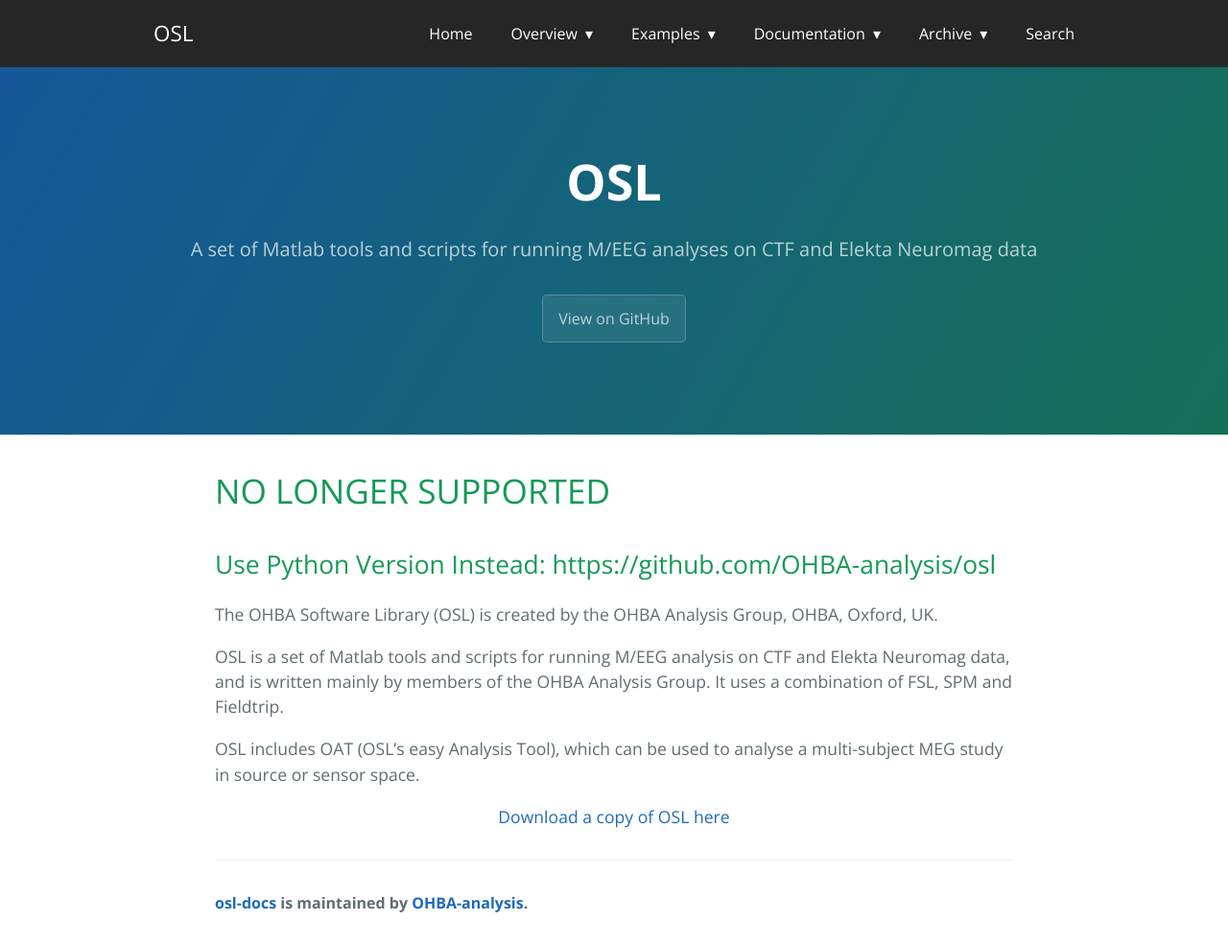
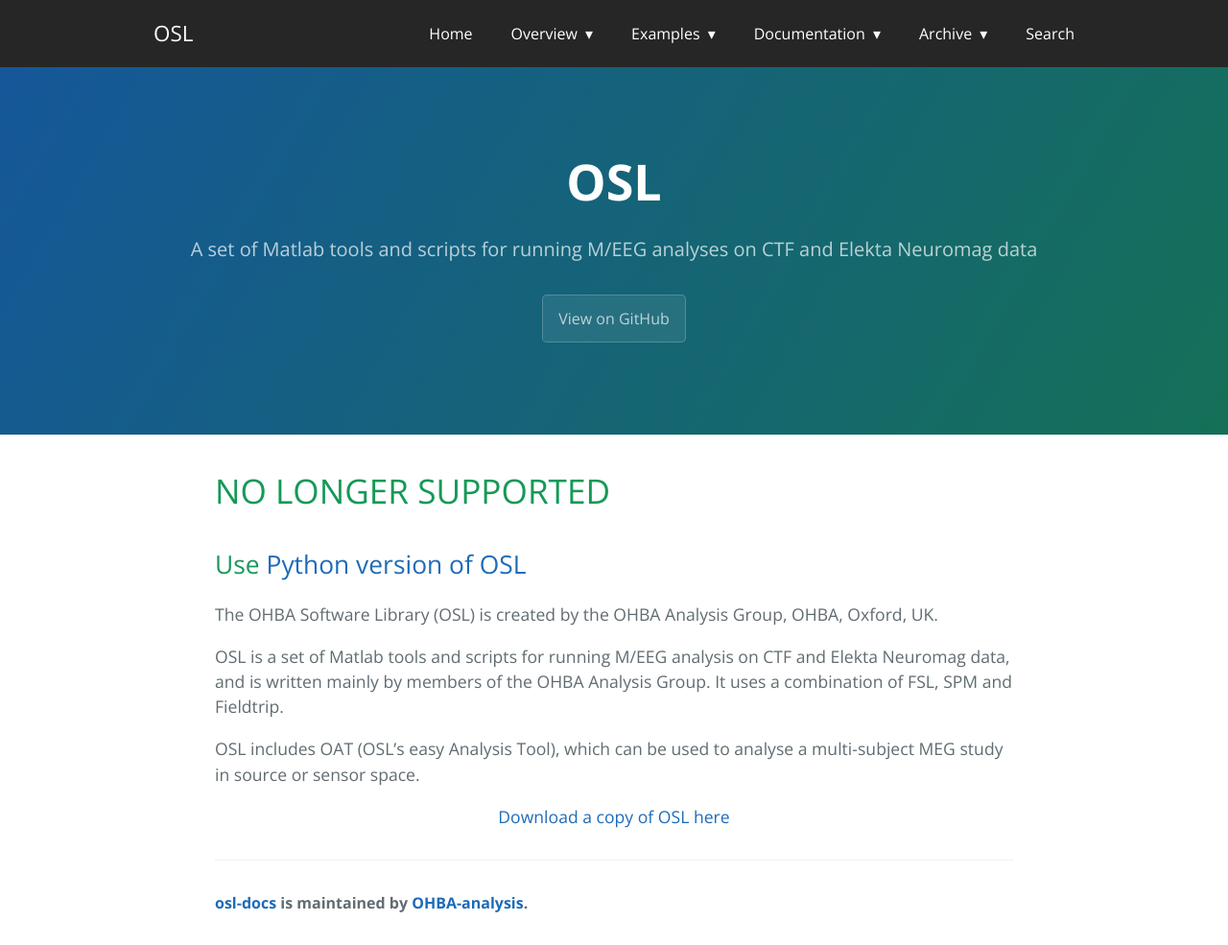
Before and after one commit to OHBA-analysis/osl-docs, a Jekyll site: the page built from index.md, in a window 1280 px wide. Shown: the whole page at 96% size. Built offline with Jekyll 4.4.1, drawn with Linux system fonts in a browser that asks for light colours.

Commit message:
Update index.md

```diff
--- a/index.md
+++ b/index.md
@@ -4,8 +4,9 @@
 ---
 
 NO LONGER SUPPORTED
-================================================
-## Use Python Version Instead: https://github.com/OHBA-analysis/osl
+===================
+
+## Use [Python version of OSL](https://github.com/OHBA-analysis/osl)
 
 The OHBA Software Library (OSL) is created by the OHBA Analysis Group, OHBA, Oxford, UK.
 
```
